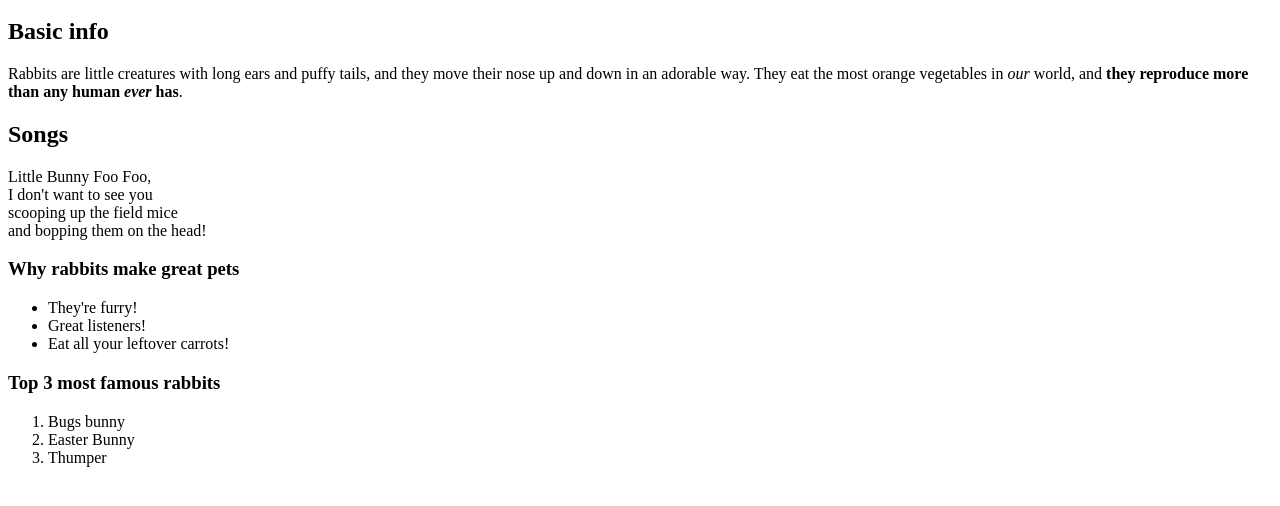
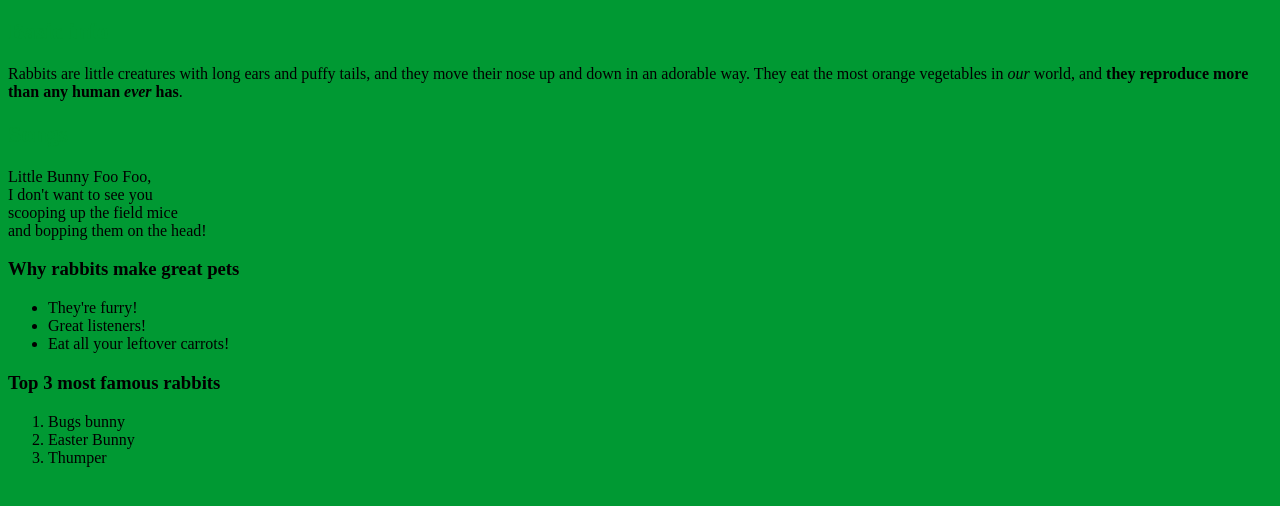
Before and after one commit to PuzzleDude98/CSStest, a plain HTML site: page index.html in a window 1280 px wide. Shown: the part 256-762 px from the top of the page. Drawn offline with Linux system fonts and the light colour scheme.

Commit message:
Update index.html

```diff
--- a/index.html
+++ b/index.html
@@ -3,6 +3,14 @@
     <head>
         <meta charset="utf-8">
         <title>CSS Basics</title>
+        <style>
+            h2 {
+                color: rgb(0, 153, 51);
+            }
+            body {
+                  background-color: rgb(0, 153, 51);
+            }
+        </style>
     </head>
     <body>
     <h1>Test</h1>
```
